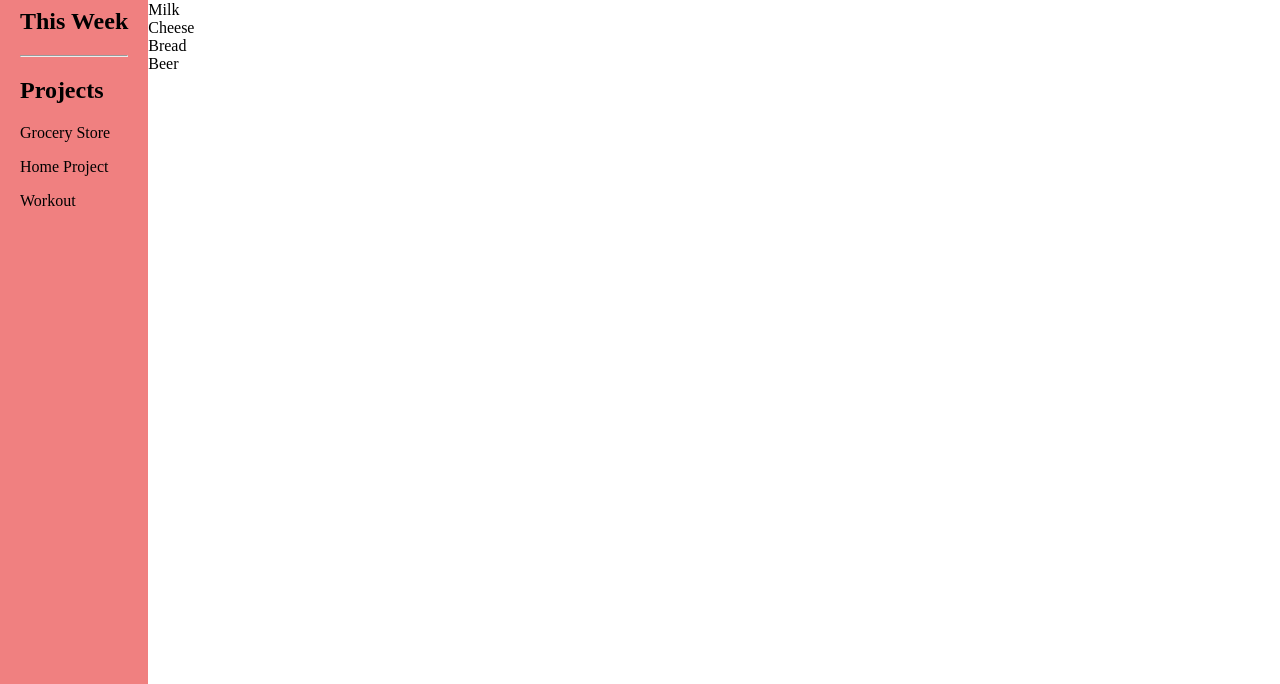
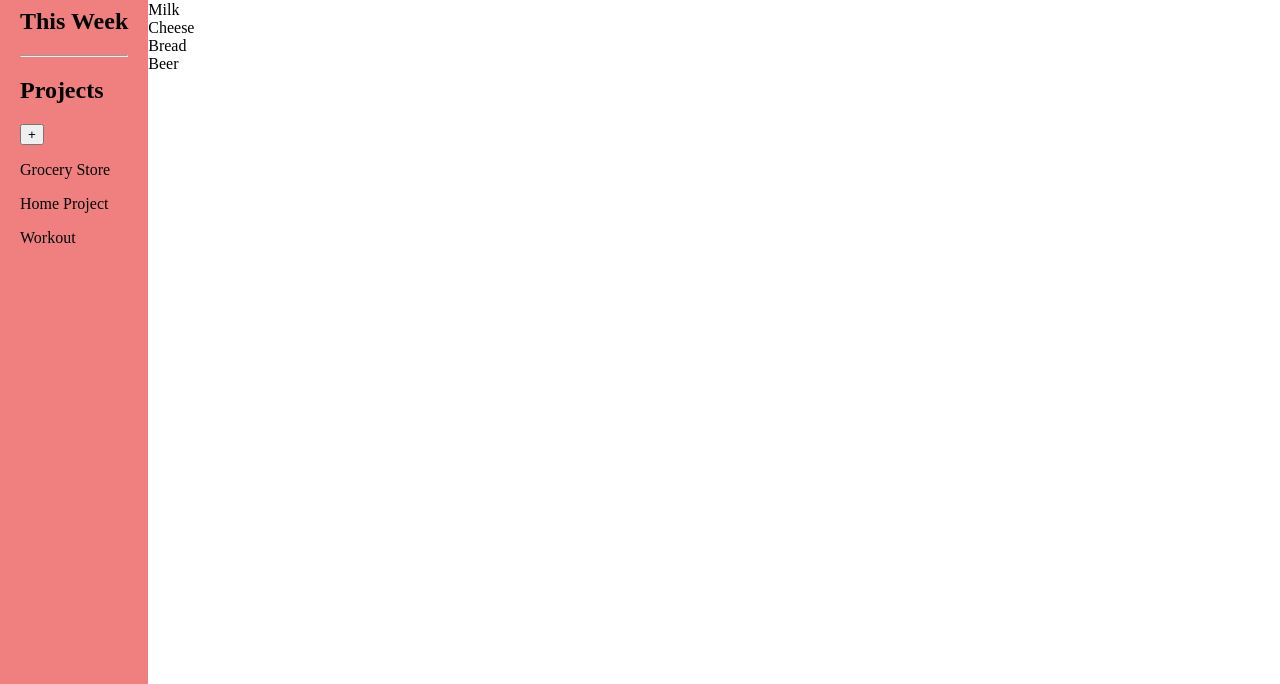
Before and after one commit to Christler/todo-list, a website built with webpack: page dist/index.html in a window 1280 px wide. Both pictures are taken after a click on the element "Grocery Store". Shown: the part 116-800 px from the top of the page. Built offline with nearby package versions, Linux system fonts and the light colour scheme.

Commit message:
added new project button and function

```diff
--- a/src/modules/Project.js
+++ b/src/modules/Project.js
@@ -2,10 +2,10 @@ export default class Project{
 
     constructor(name){
         this.name = name
-        this.list = []
+        this.todos = []
     }
 
     addTodo(todo){
-        this.list.push(todo)
+        this.todos.push(todo)
     }
 }
--- a/src/modules/UI.js
+++ b/src/modules/UI.js
@@ -1,6 +1,4 @@
-// import ProjectList from "./ProjectList";
-// import Project from "./Project";
-// import Todo from "./Todo";
+import Project from "./Project"
 import TempData from "./TempDataStore"
 
 export default class UI {
@@ -10,10 +8,21 @@ export default class UI {
         //get data from temp data store
         const data = TempData()
         displayProjects()
+        createEventListeners()
+
+        function createEventListeners(){
+            const newProjectBtn = document.querySelector('.newProjectBtn')
+            newProjectBtn.addEventListener('click', addProject)
+        }
 
         function displayProjects(){
+
+            //clear project section before displaying
             const projectsSection = document.querySelector('.projects')
+            projectsSection.textContent = ''
+
             let projects = data.projects
+
             projects.forEach((project, index) => {
                 let element = document.createElement('p')
                 element.className = 'project'
@@ -26,10 +35,11 @@ export default class UI {
 
         function displayTodos(){
 
+            //clear main before showing todos
             const mainSection = document.querySelector('.main')
             mainSection.textContent = ''
 
-            //get index of element that was clicked
+            //get project by using index of element that was clicked
             let index = this.dataset.indexNumber
             let project = data.projects[index]
 
@@ -37,13 +47,18 @@ export default class UI {
             projectName.textContent = project.name
             mainSection.append(projectName)
 
-            project.list.forEach(todo => {
+            project.todos.forEach(todo => {
                 const todoDiv = document.createElement('div')
                 todoDiv.className = 'todo'
                 todoDiv.textContent = todo.name
                 mainSection.append(todoDiv)
             })
+        }
 
+        function addProject(){
+            let name = prompt("Enter project name")
+            data.projects.push(new Project(name))
+            displayProjects()
         }
     }
 }
```
Also changed, not shown: dist/index.html, dist/main.js.
